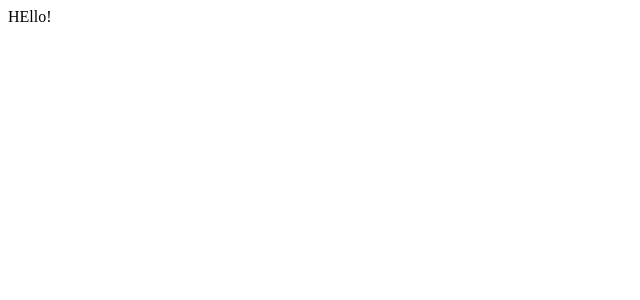
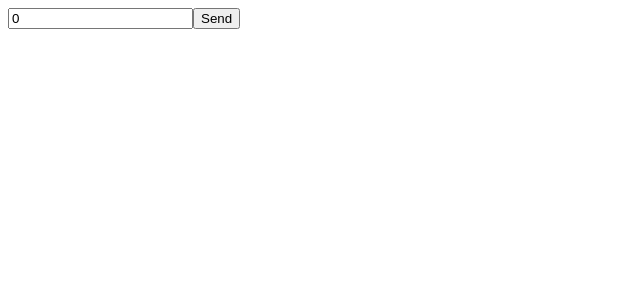
Before and after one commit to mahomiyata/watar_tracker, a Vue app: page / in a window 1280 px wide. Shown: the top 300 px of the page, without its empty margins (0-640 px from the left). Built offline with nearby package versions, Linux system fonts and the light colour scheme.

Commit message:
feat: 水の量をpostできるようにした

```diff
--- a/src/App.vue
+++ b/src/App.vue
@@ -1,14 +1,27 @@
 <template>
   <div id="app">
-    HEllo!
+    <input type="text" v-model="amount">
+    <button v-on:click="postAmount">Send</button>
   </div>
 </template>
 
 <script>
 export default {
   name: 'App',
-  components: {
-
+  components: {},
+  data: () => ({
+    amount: 0
+  }),
+  methods: {
+    postAmount: function() {
+      fetch('/api/water_amount',{
+        method: 'POST',
+        headers: {
+          'Content-Type': 'application/json',
+        },
+        body: JSON.stringify({amount: this.amount})
+      }).then(() => console.log('clicked!'));
+    }
   }
 }
 </script>
```
